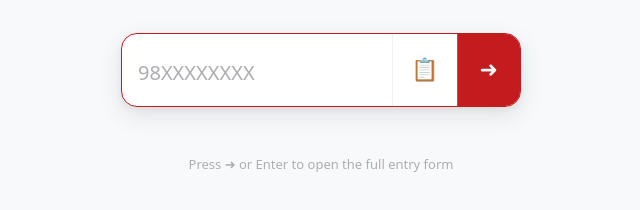
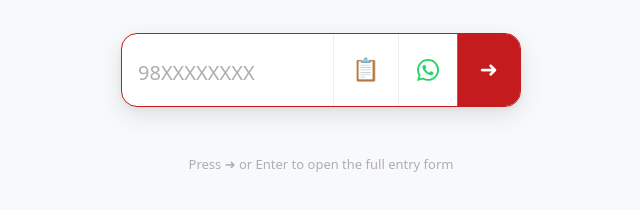
Before and after one commit to sphotoedit/Excel-Entry-Maker, a plain HTML site: page index.html in a window 1280 px wide. Shown: the part 392-602 px from the top of the page, 319-959 px from the left. Drawn offline with Linux system fonts and the light colour scheme; a web font is replaced by a local one.

Commit message:
index.html

```diff
--- a/index.html
+++ b/index.html
@@ -144,6 +144,20 @@
   }
   .lock-copy-btn:hover { background: var(--accent-soft); color: var(--accent); }
   .lock-copy-btn:active { transform: scale(0.92); }
+
+  .lock-wa-btn {
+    background: none;
+    border: none;
+    border-left: 1.5px solid var(--separator);
+    padding: 0 18px;
+    cursor: pointer;
+    color: #25D366;
+    font-size: 22px;
+    transition: background 0.15s, color 0.15s;
+    display: flex; align-items: center; justify-content: center;
+  }
+  .lock-wa-btn:hover { background: rgba(37,211,102,0.1); color: #1ead55; }
+  .lock-wa-btn:active { transform: scale(0.92); }
 
   .lock-go-btn {
     background: var(--accent);
@@ -538,6 +552,9 @@
     <button type="button" class="lock-copy-btn" id="lockCopyBtn" title="Copy number">
       📋
     </button>
+    <button type="button" class="lock-wa-btn" id="lockWaBtn" title="Open WhatsApp Chat">
+      <svg viewBox="0 0 24 24" width="22" height="22" fill="#25D366" xmlns="http://www.w3.org/2000/svg"><path d="M17.472 14.382c-.297-.149-1.758-.867-2.03-.967-.273-.099-.471-.148-.67.15-.197.297-.767.966-.94 1.164-.173.199-.347.223-.644.075-.297-.15-1.255-.463-2.39-1.475-.883-.788-1.48-1.761-1.653-2.059-.173-.297-.018-.458.13-.606.134-.133.298-.347.446-.52.149-.174.198-.298.298-.497.099-.198.05-.371-.025-.52-.075-.149-.669-1.612-.916-2.207-.242-.579-.487-.5-.669-.51-.173-.008-.371-.01-.57-.01-.198 0-.52.074-.792.372-.272.297-1.04 1.016-1.04 2.479 0 1.462 1.065 2.875 1.213 3.074.149.198 2.096 3.2 5.077 4.487.709.306 1.262.489 1.694.625.712.227 1.36.195 1.871.118.571-.085 1.758-.719 2.006-1.413.248-.694.248-1.289.173-1.413-.074-.124-.272-.198-.57-.347m-5.421 7.403h-.004a9.87 9.87 0 01-5.031-1.378l-.361-.214-3.741.982.998-3.648-.235-.374a9.86 9.86 0 01-1.51-5.26c.001-5.45 4.436-9.884 9.888-9.884 2.64 0 5.122 1.03 6.988 2.898a9.825 9.825 0 012.893 6.994c-.003 5.45-4.437 9.884-9.885 9.884m8.413-18.297A11.815 11.815 0 0012.05 0C5.495 0 .16 5.335.157 11.892c0 2.096.547 4.142 1.588 5.945L.057 24l6.305-1.654a11.882 11.882 0 005.683 1.448h.005c6.554 0 11.89-5.335 11.893-11.893a11.821 11.821 0 00-3.48-8.413z"/></svg>
+    </button>
     <button type="button" class="lock-go-btn" id="lockGoBtn" title="Open full tool">
       ➜
     </button>
@@ -751,6 +768,15 @@
     } else {
       fbCopyLock(num);
     }
+  });
+
+  document.getElementById('lockWaBtn').addEventListener('click', function(){
+    const num = lockPhone.value.trim();
+    if (!num) { lockPhone.focus(); return; }
+    // Remove leading 0 if present, add country code 91 for India
+    const clean = num.replace(/\D/g, '');
+    const waNum = clean.startsWith('91') ? clean : '91' + clean.replace(/^0/, '');
+    window.open('https://wa.me/' + waNum, '_blank');
   });
 
   function fbCopyLock(text) {
```
